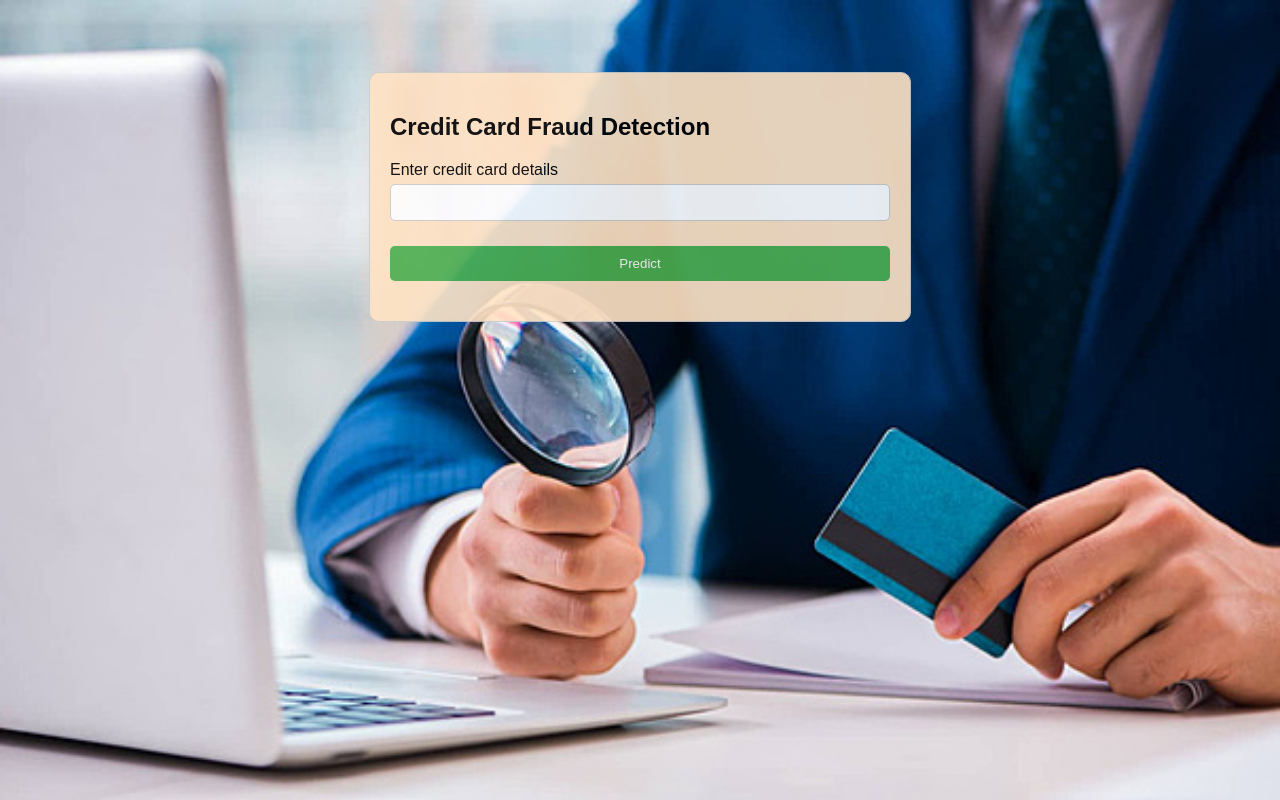
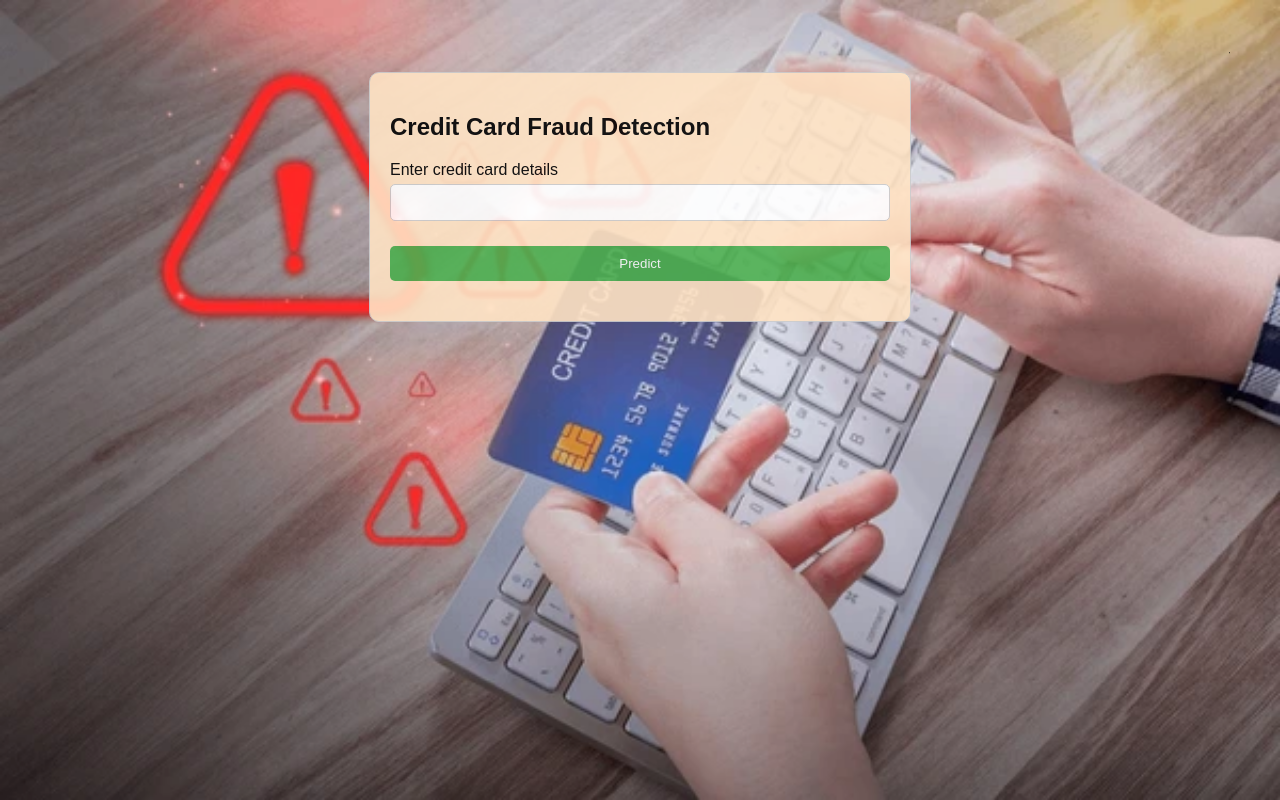
Before and after one commit to Suvadip4/Credit_Card_Fraud_Detection, a Flask app: page / in a window 1280 px wide. Run offline with Flask 3, Linux system fonts and the light colour scheme; parts of the project's set-up code (start-up, migrations or seed data) failed here and were passed over.

Commit message:
initial commit

```diff
--- a/templates/index.html
+++ b/templates/index.html
@@ -12,7 +12,7 @@
         background-repeat: no-repeat;
         background-attachment: fixed;
         opacity: 0.9;
-        background-image: url({{url_for('static',filename='images/bg.jpg')}});>
+        background-image: url({{url_for('static',filename='images/logo.webp')}});>
 
       }
       .form-container {
```
Also changed, not shown: 1 other file.
